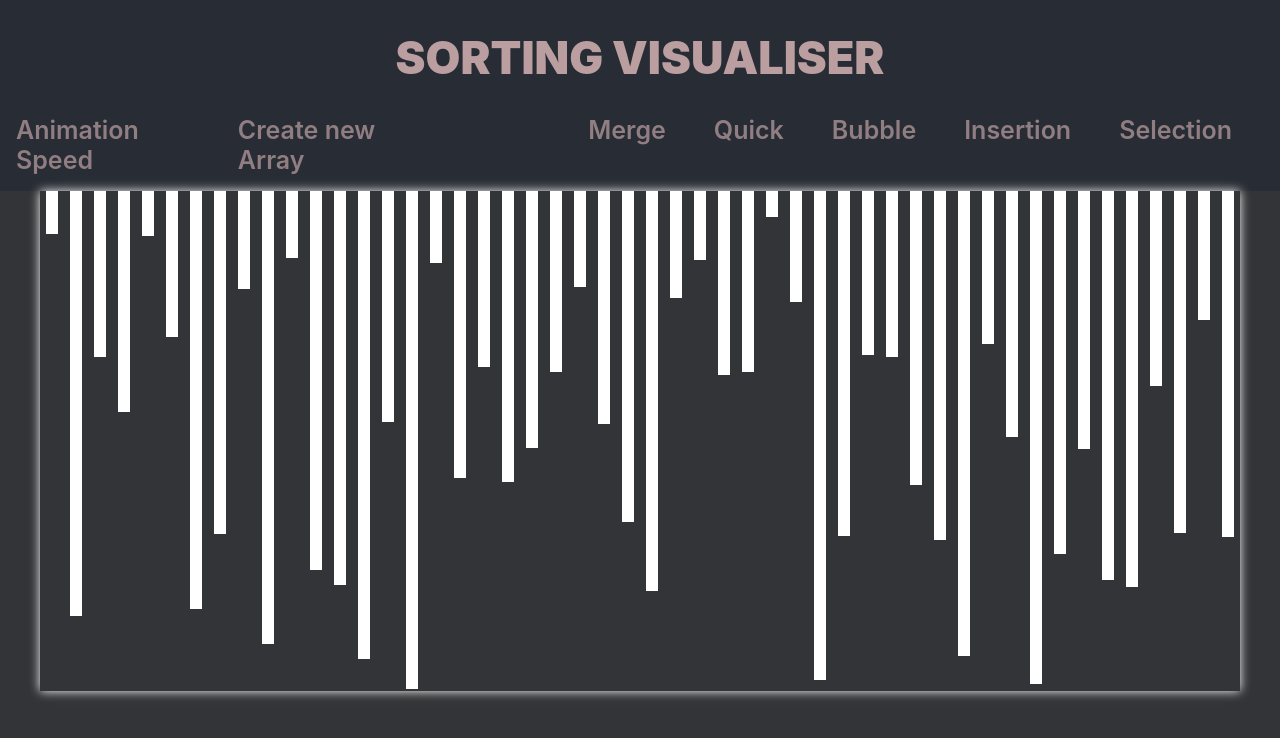
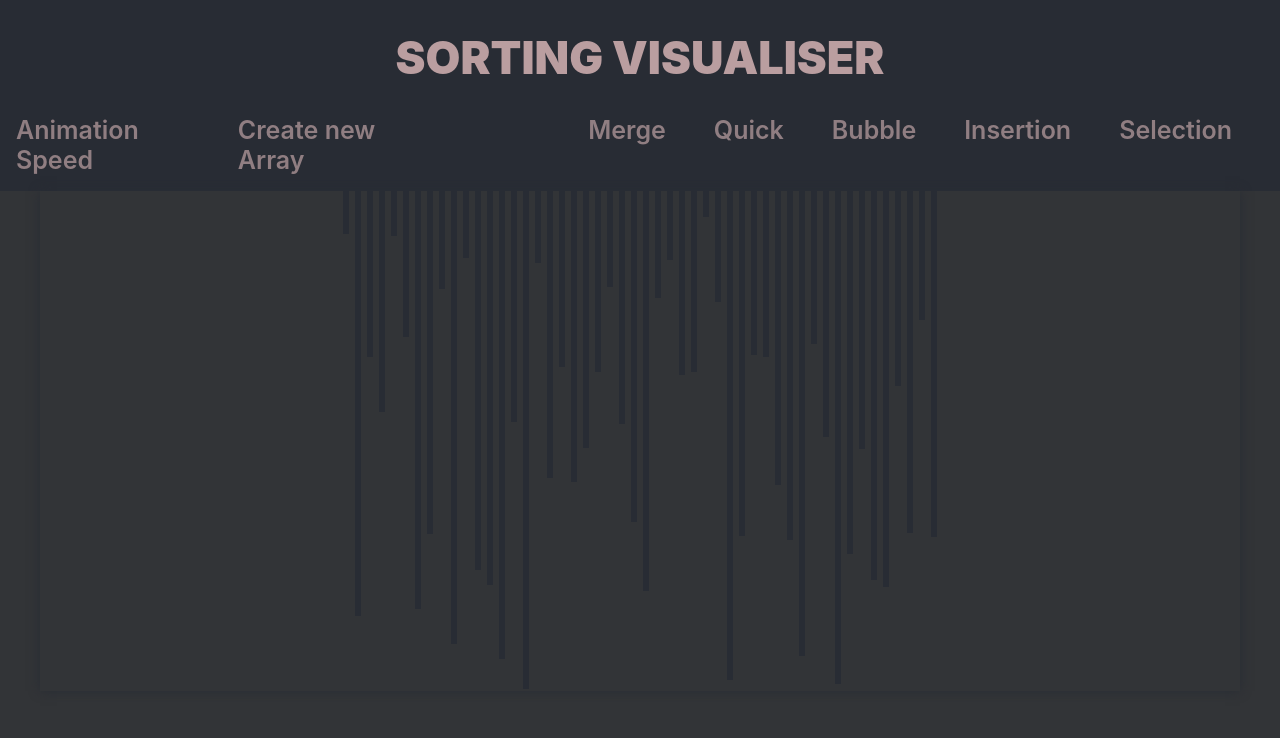
Before and after one commit to vnkagg/sorting_visualiser, a React (Create React App) app: page / in a window 1280 px wide. Shown: the top 738 px of the page. Built offline with nearby package versions, Linux system fonts and the light colour scheme.

Commit message:
Home css corrected

```diff
--- a/src/Home/home.css
+++ b/src/Home/home.css
@@ -5,15 +5,14 @@
     /* transform: scaleY(0.5); */
     align-items: flex-start;
     width: 100%;
-    transition: all 0.5s ease;
     justify-content: center;
   }
   .array-bar{
-    width: 12px;
-    margin: 0 6px;
-    background-color: #ffffff;
+    width: 6px;
+    margin: 0 3px;
+    background-color: #282c34;
     transition: all 0.1s ease;
-    /* border: 1px solid black; */
+    border: 0px solid #f2cbcb84;
   }
   /* f2cbcb84 */
   /* 282c34 */
@@ -21,16 +20,16 @@
     height: 500px;
     width : 1200px;
     margin: auto;
-    box-shadow: 0px 0px 10px 0px #ffffff;
+    box-shadow: 0px 0px 10px 0px #282c34;
   }
   .generate{
     padding: 1rem;
     font-size: 20px;
     transition: all 0.2s ease;
-    color : #323437;
+    color : #282c34;
     font-weight: 800;
   }
   .generate:hover{
     color: #f7f7f7;
-    background-color: #323437;
+    background-color: #282c34;
   }
```
